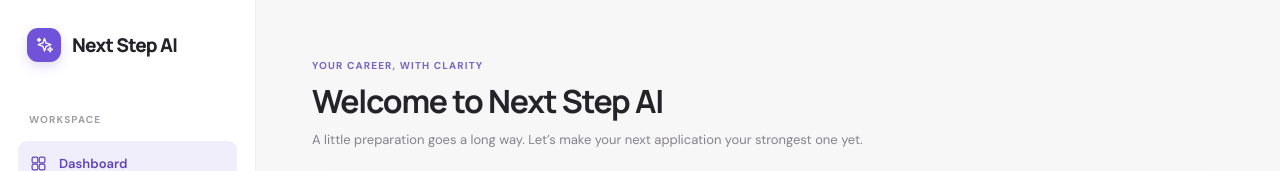
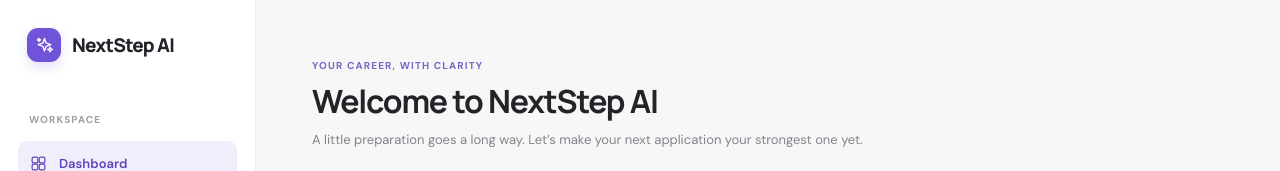
Before and after one commit to edwarmak/next-step-ai, a React (Vite) app: page / in a window 1280 px wide. Shown: the top 171 px of the page. Built offline with nearby package versions, Linux system fonts and the light colour scheme.

Commit message:
update application name

```diff
--- a/index.html
+++ b/index.html
@@ -6,10 +6,10 @@
     <meta name="viewport" content="width=device-width, initial-scale=1.0" />
     <meta
       name="description"
-      content="Make every job application more intentional with Next Step AI."
+      content="Make every job application more intentional with NextStep AI."
     />
     <meta name="theme-color" content="#f7f7f8" />
-    <title>Next Step AI — Your next move, made clear</title>
+    <title>NextStep AI — Your next move, made clear</title>
   </head>
   <body>
     <div id="root"></div>
--- a/src/components/Header.tsx
+++ b/src/components/Header.tsx
@@ -4,7 +4,7 @@ function Header() {
   return (
     <header className="welcome">
       <p className="eyebrow">YOUR CAREER, WITH CLARITY</p>
-      <h1>Welcome to Next Step AI</h1>
+      <h1>Welcome to NextStep AI</h1>
       <p className="welcome__description">
         A little preparation goes a long way. Let’s make your next application
         your strongest one yet.
--- a/src/components/Sidebar.tsx
+++ b/src/components/Sidebar.tsx
@@ -10,11 +10,11 @@ const navigationItems: { label: string; to: string; icon: IconName }[] = [
 function Sidebar() {
   return (
     <aside className="sidebar">
-      <Link className="brand" to="/" aria-label="Next Step AI home">
+      <Link className="brand" to="/" aria-label="NextStep AI home">
         <span className="brand__mark">
           <Icon name="sparkles" />
         </span>
-        <span>Next Step AI</span>
+        <span>NextStep AI</span>
       </Link>
 
       <nav className="sidebar__nav" aria-label="Main navigation">
```
